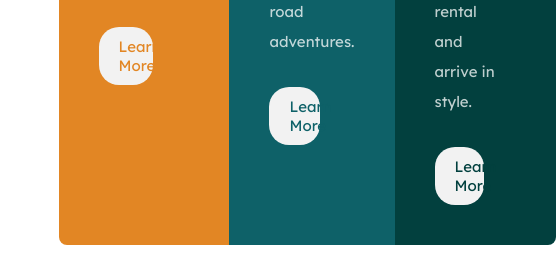
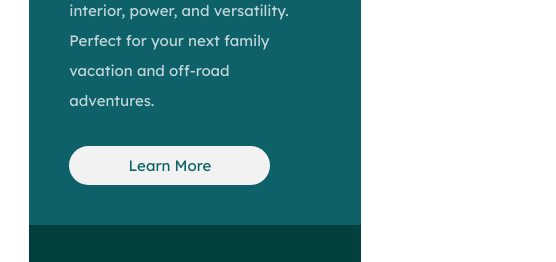
Before and after one commit to Mama-simba/3column-card-component, a plain HTML site: page index.html in a window 390 px wide. Shown: the part 673-935 px from the top of the page, 556 px wide, since content can reach past the window. Drawn offline with Linux system fonts and the light colour scheme.

Commit message:
Responsive design implemented

```diff
--- a/index.html
+++ b/index.html
@@ -6,7 +6,7 @@
 
   <link rel="icon" type="image/png" sizes="32x32" href="./images/favicon-32x32.png">
 
-  <title>Responsive 3-column card component with CSS Grid</title>
+  <title>Responsive 3-column card component with CSS Flexbox & Grid</title>
   <link rel="stylesheet" href="./styles.css" type="text/css">
   <link rel="preconnect" href="https://fonts.gstatic.com">
   <link href="https://fonts.googleapis.com/css2?family=Big+Shoulders+Display:wght@700&family=Lexend+Deca&display=swap"
@@ -23,7 +23,7 @@
       <h1>Sedans</h1>
       <p class="info">Choose a sedan for its affordability and excellent fuel economy. Ideal for cruising in the city
       or on your next road trip.</p>
-      <div class="button"><a href="#">Learn More</a></div>
+      <a class="button orange" href="#">Learn More</a>
   </div>
 
     <div class="suvs-card">
@@ -31,7 +31,7 @@
       <h1>SUVs</h1>
       <p class="info">Take an SUV for its spacious interior, power, and versatility. Perfect for your next family vacation
     and off-road adventures.</p>
-    <div class="button"><a href="#">Learn More</a></div>
+    <a class="button green" href="#">Learn More</a>
   </div>
 
     <div class="luxury-card">
@@ -39,7 +39,7 @@
       <h1>Luxury</h1>
       <p class="info">Cruise in the best car brands without the bloated prices. Enjoy the enhanced comfort of a luxury
       rental and arrive in style.</p>
-      <div class="button"><a  href="#">Learn More</a></div>
+      <a class="button dark" href="#">Learn More</a>
   </div>
 
   </div>
--- a/styles.css
+++ b/styles.css
@@ -51,14 +51,12 @@ h1 {
 }
 
 
-
-
-
-
-
 .button {
+    display: block;
     width: 60%;
     background-color: hsl(0, 0%, 95%);
+    text-decoration: none;
+
 
     padding: 10px 20px;
     border-radius: 20px;
@@ -66,28 +64,82 @@ h1 {
     text-align: center;
 }
 
-.button a {
-    text-decoration: none;
+
+.orange {
+  color: #e28624;
 }
-
-
-.sedans-card .button a {
-    color: #e28624;
-
+.green{
+    color: #0e6168;
 }
-
-.suvs-card .button a{
-    color: #0e6168;
-
-}
-
-.luxury-card .button a{
+.dark{
     color: #02403e;
 }
 
 
 
+.button:hover {
+  cursor: pointer;
+  background-color: transparent;
+  color: hsl(0, 0%, 95%);
+  border: 2px solid hsl(0, 0%, 95%);
+}
 
+
+@media only screen and (max-width:414px){
+  .main-card {
+    display: flex;
+    flex-direction: column;
+    width: 85%;
+    margin: 40px auto;
+
+}
+
+.sedans-card {
+    border-radius: 8px 8px 0 0;
+    padding: 40px;
+}
+
+.suvs-card {
+    padding: 40px;
+
+}
+
+.luxury-card {
+    border-radius: 0 0 8px 8px;
+}
+
+
+.info {
+    width: 95%;
+}
+
+.button {
+    width: 80%;
+}
+
+.attribution {
+  padding: 0 0 20px 0;
+  font-size: 14px;
+}
+
+.attribution i {
+  font-size: 14px;
+}
+
+.attribution i:hover {
+  font-size: 18px;
+}
+
+}
+
+
+
+
+
+
+
+
+/*FOOTER*/
 
 .attribution {
   text-align: center;
```
